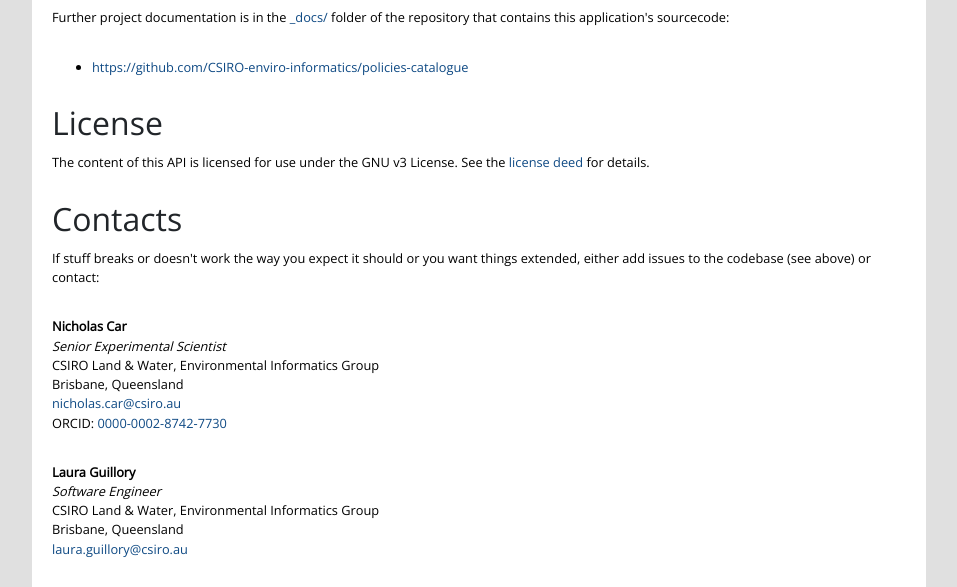
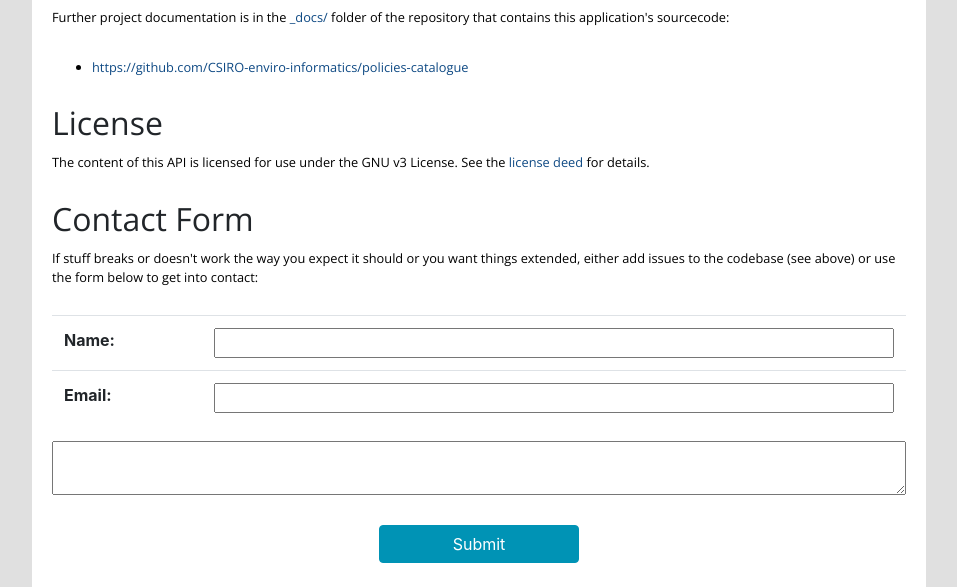
Before and after one commit to CSIRO-enviro-informatics/licences-catalogue, a Python web app: template view/templates/about.html in a window 1280 px wide. Shown: the part 394-981 px from the top of the page, without its empty margins (161-1118 px from the left). Run offline with Jinja, Linux system fonts and the light colour scheme; the template is opened without the code that fills it, so the values that code supplies are empty; some libraries are stand-ins or nearby versions; some web fonts are replaced.

Commit message:
Added contact form linked to MailJet

```diff
--- a/view/style/policies_catalogue.css
+++ b/view/style/policies_catalogue.css
@@ -56,6 +56,12 @@ img {
 form#licence-create-form textarea,
 form#licence-create-form input[type=text],
 form#licence-create-form select {
+    width: 100%;
+}
+
+form#contact-form input[type=text],
+form#contact-form input[type=email],
+ form#contact-form textarea {
     width: 100%;
 }
 
--- a/view/templates/about.html
+++ b/view/templates/about.html
@@ -10,9 +10,27 @@
         </a>
     </li></ul>
     <h2>License</h2>
-    <p>The content of this API is licensed for use under the GNU v3 License. See the <a href="LICENSE">license deed</a> for details.</p>
-    <h2>Contacts</h2>
-    <p>If stuff breaks or doesn't work the way you expect it should or you want things extended, either add issues to the codebase (see above) or contact:</p>
+    <p>The content of this API is licensed for use under the GNU v3 License. See the <a href="https://github.com/CSIRO-enviro-informatics/policies-catalogue/blob/master/LICENSE">license deed</a> for details.</p>
+    <h2>Contact Form</h2>
+    <p>If stuff breaks or doesn't work the way you expect it should or you want things extended, either add issues to the codebase (see above) or use the form below to get into contact:</p>
+    <form id="contact-form" action="{{ url_for('controller.contact_submit') }}" method="POST">
+        <table class="table">
+            <col width="150">
+            <tbody>
+                <tr>
+                    <th><label for="name">Name:</label></th>
+                    <td><input id="name" name="name" type="text" required/></td>
+                </tr>
+                <tr>
+                    <th><label for="email">Email:</label></th>
+                    <td><input id="email" name="email" type="email" required/></td>
+                </tr>
+            </tbody>
+        </table>
+        <textarea name="message" required></textarea>
+        <div class="text-center"><input class="btn btn-primary w-200 m-4" type="submit" value="Submit"></div>
+    </form>
+    <h2>People</h2>
     <p>
         <strong>Nicholas Car</strong><br />
         <em>Senior Experimental Scientist</em><br />
```
Also changed, not shown: _conf/template.py (+8 -0 lines), controller/routes.py (+27 -0 lines).
